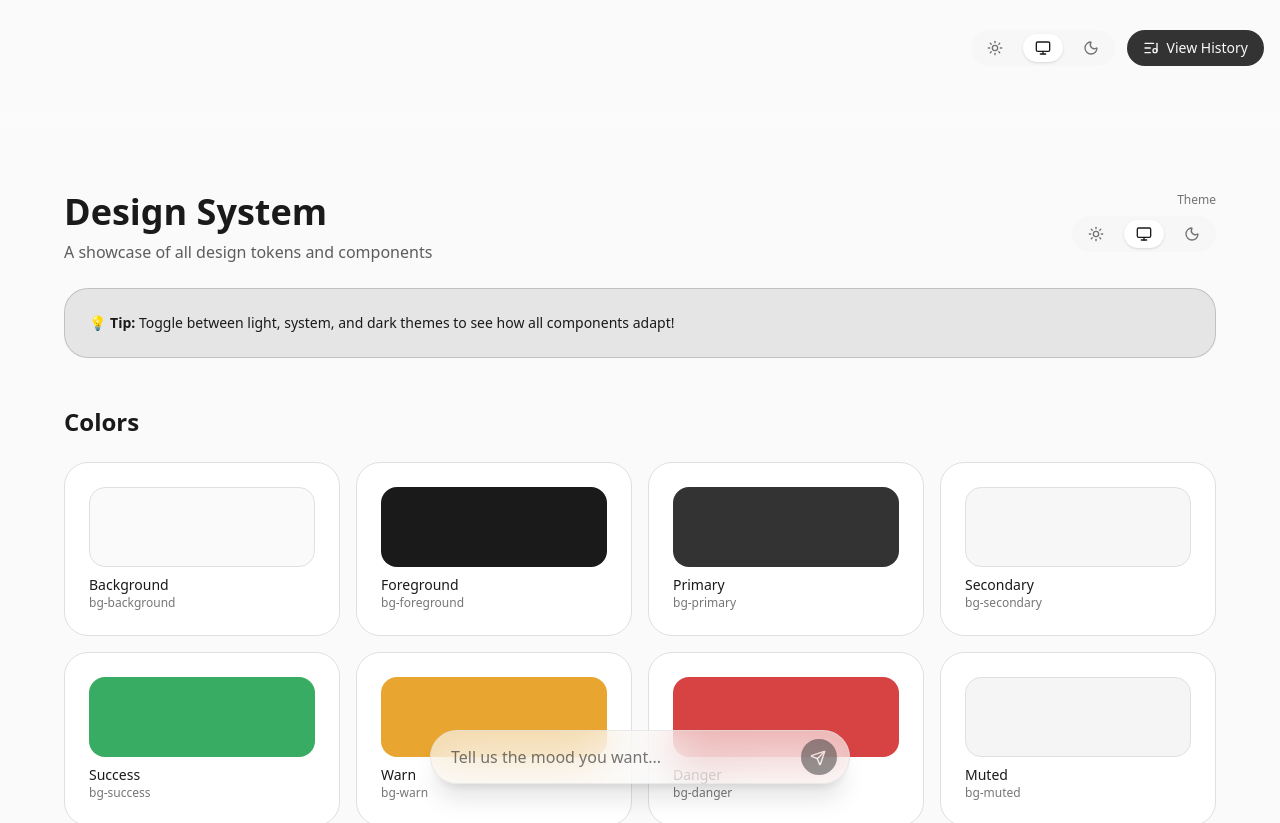
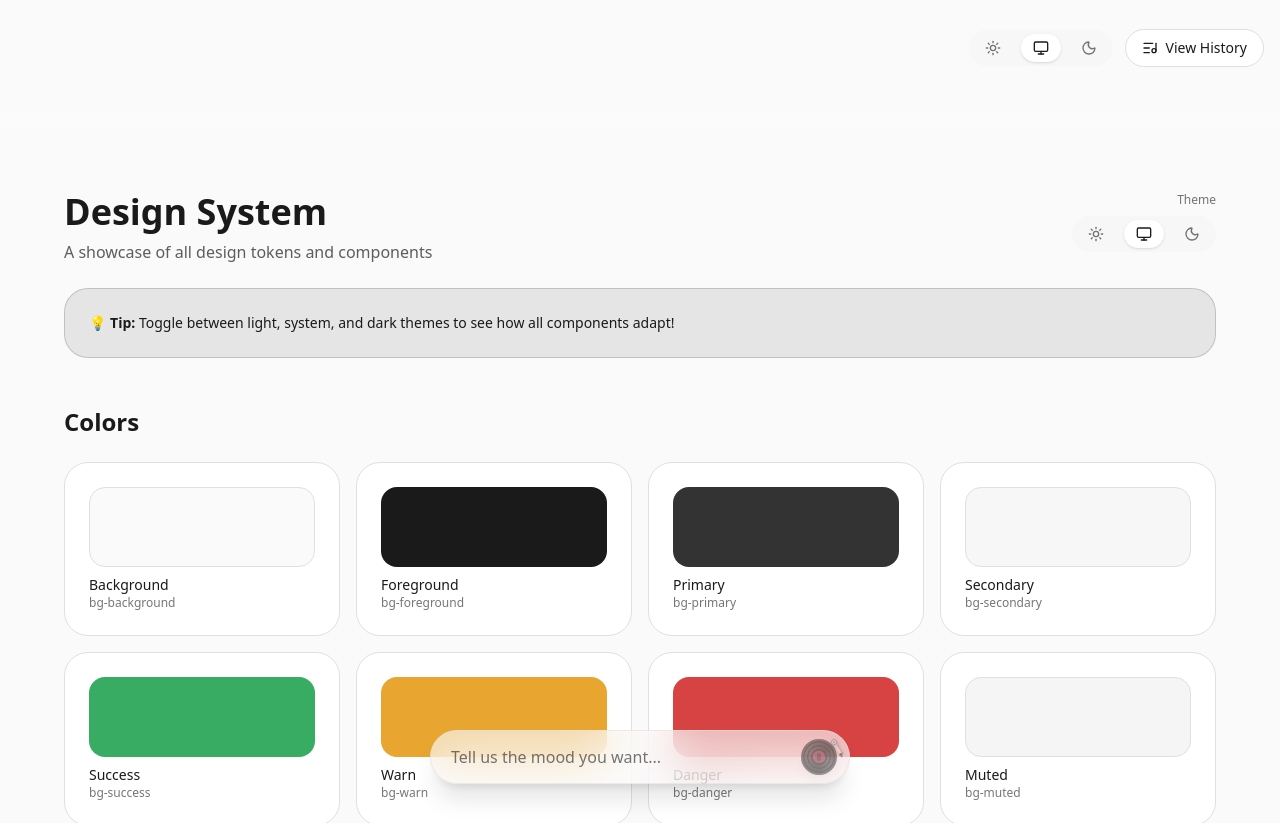
Before and after one commit to bjarkividars/spotify-insights, a Next.js app: page /design-system in a window 1280 px wide. Shown: the top 823 px of the page. Built offline with nearby package versions, Linux system fonts and the light colour scheme.

Commit message:
turntable loader

```diff
--- a/src/app/globals.css
+++ b/src/app/globals.css
@@ -207,4 +207,18 @@
   .animate-shimmer-vertical {
     animation: shimmer-vertical 1.6s ease-out infinite;
   }
+
+  /* Turntable spinner */
+  @keyframes turntable-spin {
+    from {
+      transform: rotate(0deg);
+    }
+    to {
+      transform: rotate(360deg);
+    }
+  }
+
+  .animate-turntable-spin {
+    animation: turntable-spin 1.2s cubic-bezier(0.4, 0.2, 0.2, 1) infinite;
+  }
 }
--- a/src/components/SiteHeader.tsx
+++ b/src/components/SiteHeader.tsx
@@ -36,7 +36,7 @@ export function SiteHeader() {
             {isPlaysPage ? (
               <Link
                 href="/"
-                className="btn-ghost flex items-center gap-2 p-2 sm:px-4 sm:py-2"
+                className="btn-secondary flex items-center gap-2 p-2 sm:px-4 sm:py-2"
                 aria-label="Home"
               >
                 <Home className="w-5 h-5 sm:w-4 sm:h-4" />
@@ -45,7 +45,7 @@ export function SiteHeader() {
             ) : (
               <Link
                 href="/plays"
-                className="btn-primary flex items-center gap-2 p-2 sm:px-4 sm:py-2"
+                className="btn-secondary flex items-center gap-2 p-2 sm:px-4 sm:py-2"
                 aria-label="View History"
               >
                 <ListMusic className="w-5 h-5 sm:w-4 sm:h-4" />
--- a/src/components/global-playlist-input.tsx
+++ b/src/components/global-playlist-input.tsx
@@ -1,6 +1,6 @@
 "use client";
 
-import { Loader2, Send } from "lucide-react";
+import { Music } from "lucide-react";
 import { useEffect, useMemo, useState } from "react";
 import { usePlaylistGeneration } from "./playlist-context";
 
@@ -93,11 +93,7 @@ export function GlobalPlaylistInput() {
                   className="btn-primary sm:h-9 sm:w-9 h-8 w-8 p-0 rounded-full flex items-center justify-center shrink-0 disabled:opacity-50"
                   aria-label="Generate playlist"
                 >
-                  {isStreaming ? (
-                    <Loader2 className="sm:w-4 sm:h-4 w-3.5 h-3.5 animate-spin" />
-                  ) : (
-                    <Send className="sm:w-4 sm:h-4 w-3.5 h-3.5 transform translate-y-px -translate-x-px" />
-                  )}
+                  <TurntableSpinner loading={isStreaming} />
                 </button>
               </form>
             </div>
@@ -107,3 +103,152 @@ export function GlobalPlaylistInput() {
     </div>
   );
 }
+
+function TurntableSpinner({ size = "w-12", className = "", loading = true }) {
+  return (
+    <div className={`${size} ${className}`}>
+      {/* Square wrapper using padding trick */}
+      <div className="relative w-full" style={{ paddingBottom: "100%" }}>
+        <div className="absolute inset-0">
+
+          {/* 1. The Spinning Record - sizing container */}
+          <div
+            style={{
+              position: "absolute",
+              top: "5%",
+              left: "5%",
+              width: "89%",
+              paddingBottom: "89%",
+            }}
+          >
+            {/* Record visual - explicitly positioned to fill parent */}
+            <div
+              className="rounded-full shadow-lg overflow-hidden"
+              style={{
+                position: "absolute",
+                top: 0,
+                left: 0,
+                right: 0,
+                bottom: 0,
+                backgroundColor: loading ? "#262626" : "#171717",
+                animation: loading ? "spin 3s linear infinite" : "none",
+                transition: "background-color 0.5s ease-out",
+              }}
+            >
+              {/* Vinyl Sheen */}
+              <div
+                className="absolute inset-0 bg-[conic-gradient(from_45deg,transparent_0deg,white_70deg,transparent_140deg,white_250deg,transparent_360deg)]"
+                style={{
+                  opacity: loading ? 0.3 : 0.15,
+                  transition: "opacity 0.5s ease-out",
+                }}
+              />
+
+              {/* Vinyl Grooves */}
+              <div
+                className="absolute inset-0 rounded-full bg-[repeating-radial-gradient(circle,transparent_0,transparent_2px,#000_3px,#000_4px)]"
+                style={{
+                  opacity: loading ? 0.5 : 0.7,
+                  transition: "opacity 0.5s ease-out",
+                }}
+              />
+
+              {/* Record Label */}
+              <div
+                className="absolute inset-[32%] rounded-full border-4 border-neutral-900/40 shadow-inner flex items-center justify-center"
+                style={{
+                  backgroundColor: loading ? "#fb7185" : "#e11d48",
+                  transition: "background-color 0.5s ease-out",
+                }}
+              >
+                <div className="w-2 h-2 rounded-full bg-neutral-900/90 shadow-sm" />
+              </div>
+            </div>
+          </div>
+
+          {/* 2. The Tonearm */}
+          <div className="absolute inset-0 pointer-events-none">
+            <div
+              style={{
+                position: "absolute",
+                top: "-1%",
+                right: "-1%",
+                width: "18%",
+                paddingBottom: "18%",
+              }}
+            >
+              {/* Pivot Base */}
+              <div
+                className="rounded-full shadow-[0_2px_4px_rgba(0,0,0,0.3)] border z-20 flex items-center justify-center"
+                style={{
+                  position: "absolute",
+                  top: 0,
+                  left: 0,
+                  right: 0,
+                  bottom: 0,
+                  backgroundColor: loading ? "#d4d4d4" : "#e5e5e5",
+                  borderColor: loading ? "#a3a3a3" : "#737373",
+                  transition: "background-color 0.5s ease-out, border-color 0.5s ease-out",
+                }}
+              >
+                <div
+                  className="w-[40%] h-[40%] rounded-full shadow-inner"
+                  style={{
+                    backgroundColor: loading ? "#a3a3a3" : "#737373",
+                    transition: "background-color 0.5s ease-out",
+                  }}
+                />
+              </div>
+
+              {/* The Arm */}
+              <div
+                className="z-10"
+                style={{
+                  position: "absolute",
+                  top: "50%",
+                  left: "50%",
+                  width: "35%",
+                  paddingBottom: "220%",
+                  transformOrigin: "top center",
+                  transform: `translate(-50%, 0) rotate(${loading ? "45deg" : "-30deg"})`,
+                  transition: "transform 0.6s cubic-bezier(0.4, 0, 0.2, 1)",
+                }}
+              >
+                <div
+                  className="rounded-full"
+                  style={{
+                    position: "absolute",
+                    top: 0,
+                    left: 0,
+                    right: 0,
+                    bottom: 0,
+                    backgroundColor: loading ? "#d4d4d4" : "#e5e5e5",
+                    boxShadow: loading
+                      ? "1px 1px 2px rgba(0,0,0,0.4)"
+                      : "1px 1px 3px rgba(0,0,0,0.5)",
+                    transition: "background-color 0.5s ease-out, box-shadow 0.5s ease-out",
+                  }}
+                />
+
+                {/* Headshell */}
+                <div
+                  className="absolute left-1/2 -translate-x-1/2 rounded-sm border shadow-sm"
+                  style={{
+                    bottom: "-2%",
+                    width: "200%",
+                    height: "10%",
+                    backgroundColor: loading ? "#d4d4d4" : "#e5e5e5",
+                    borderColor: loading ? "#a3a3a3" : "#737373",
+                    transition: "background-color 0.5s ease-out, border-color 0.5s ease-out",
+                  }}
+                >
+                  <div className="absolute -bottom-[3px] left-1/2 -translate-x-1/2 w-[2px] h-[4px] bg-black/60" />
+                </div>
+              </div>
+            </div>
+          </div>
+        </div>
+      </div>
+    </div>
+  );
+}
```
